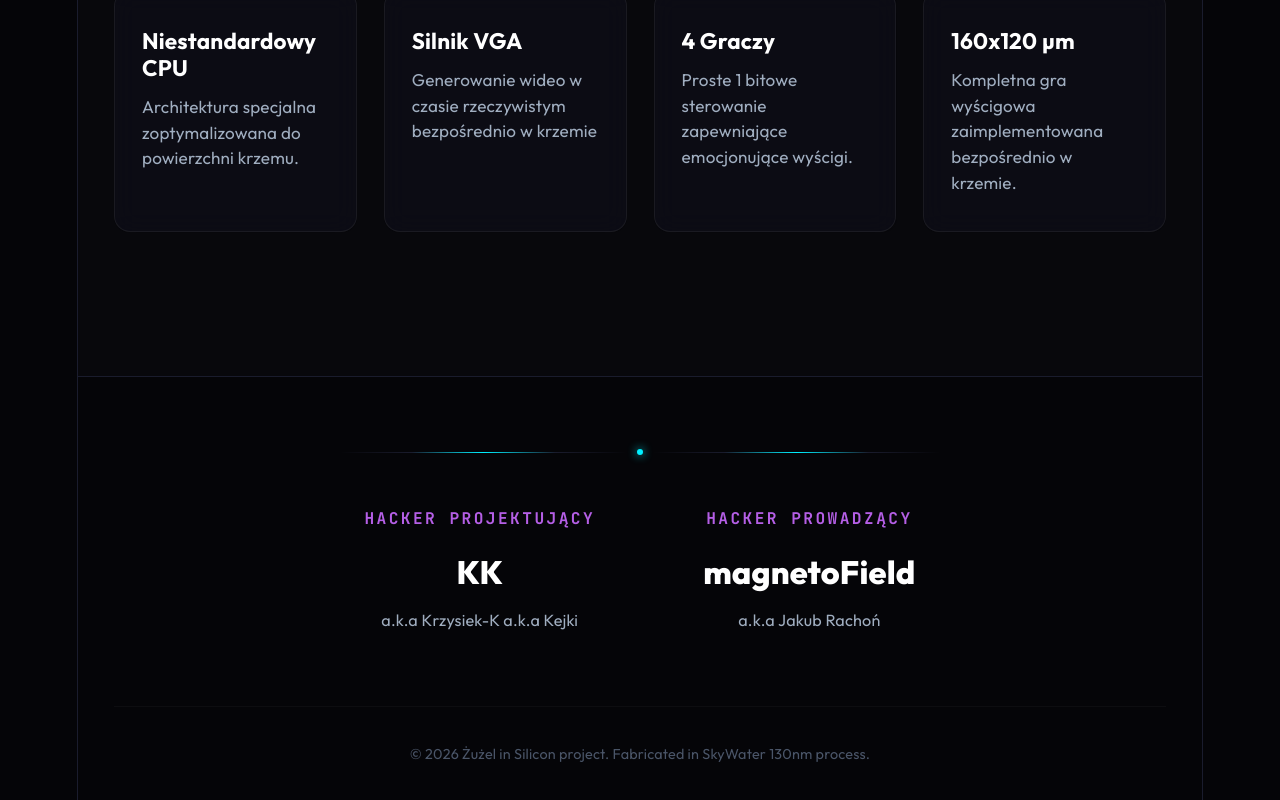
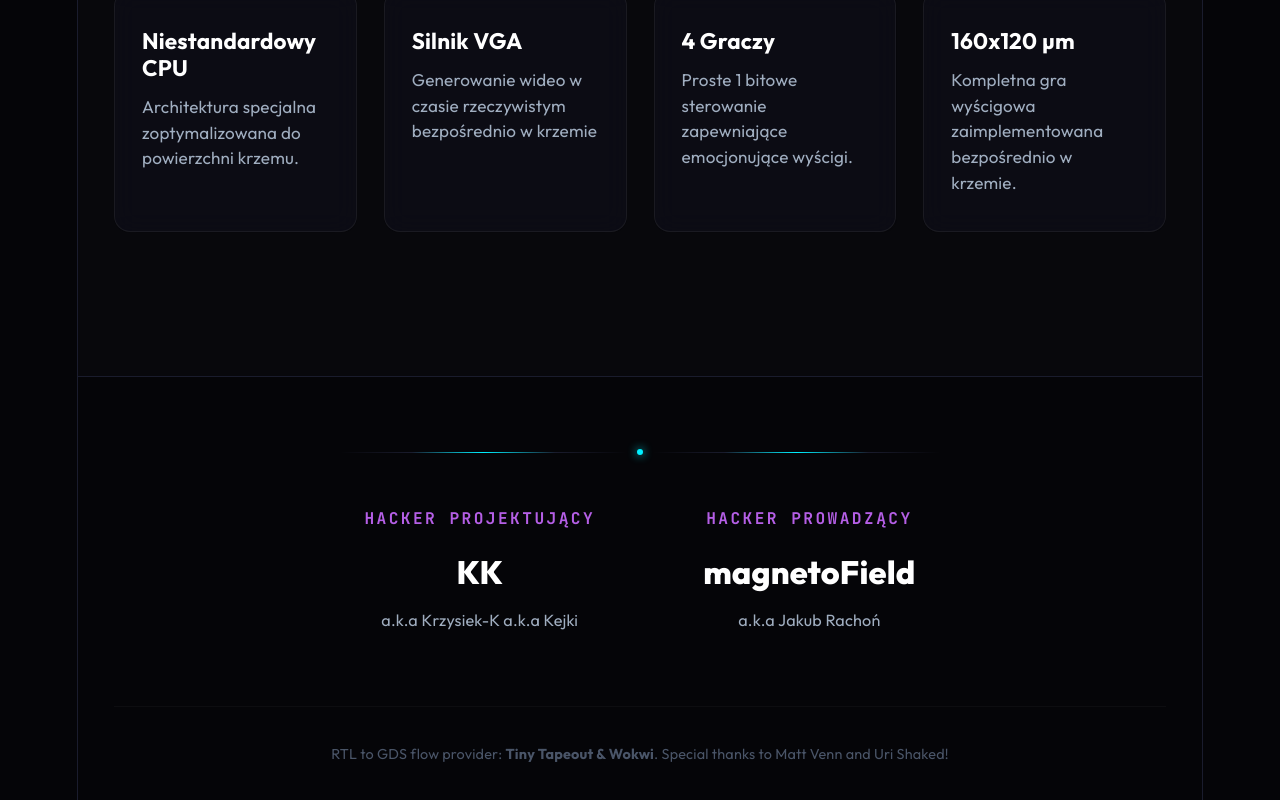
Before and after one commit to magnetoField/zuzel-silicon, a React (Vite) app: page / in a window 1280 px wide. Shown: the part 2581-3381 px from the top of the page. Built offline with nearby package versions, Linux system fonts and the light colour scheme.

Commit message:
Thanks to Matt Venn

```diff
--- a/src/components/Silicon.jsx
+++ b/src/components/Silicon.jsx
@@ -39,7 +39,7 @@ export default function Silicon() {
       </div>
 
       <div className="footer-bottom">
-        <p>© 2026 Żużel in Silicon project. Fabricated in SkyWater 130nm process.</p>
+        <p>RTL to GDS flow provider: <strong>Tiny Tapeout & Wokwi</strong>. Special thanks to Matt Venn and Uri Shaked!</p>
       </div>
     </footer>
   );
```
